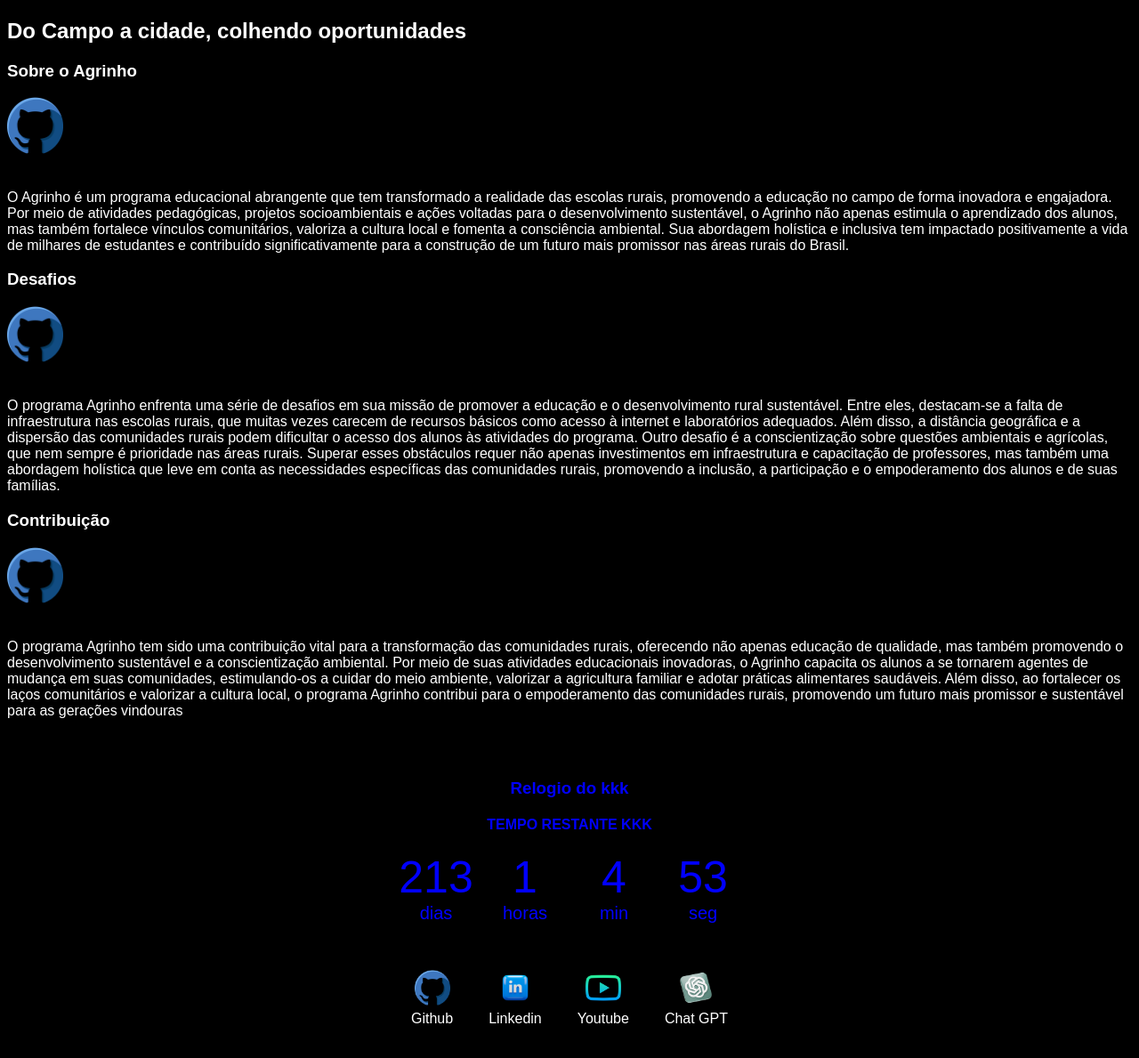
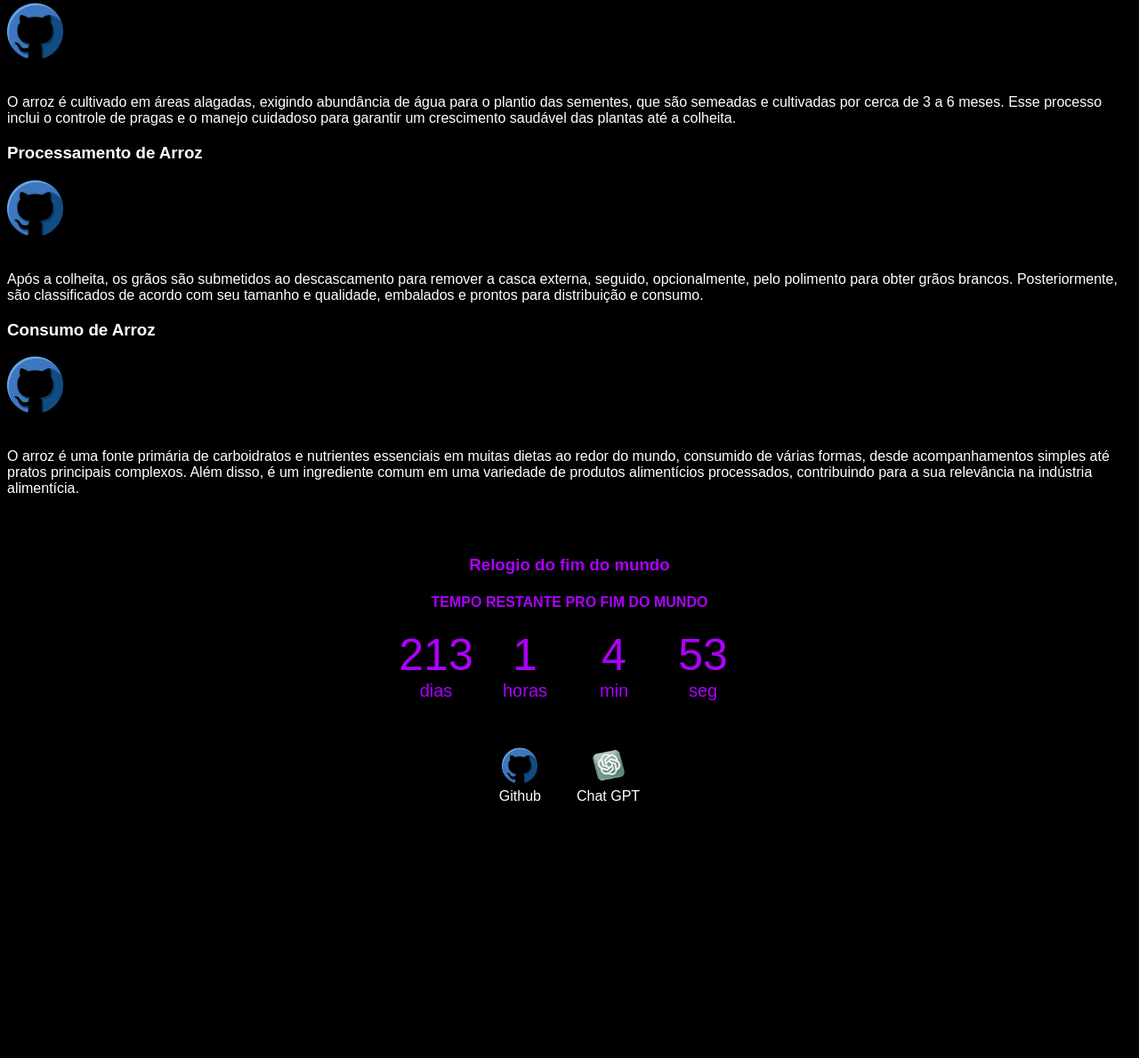
Before and after one commit to Felipehacker/agrinho, a plain HTML site: page index.html in a window 1280 px wide. Shown: the part 1103-2292 px from the top of the page at 89% size. After the commit the page ends 2051 px from the top, so only its background shows below. Drawn offline with Linux system fonts and the light colour scheme.

Commit message:
Add files via upload

```diff
--- a/index.html
+++ b/index.html
@@ -55,7 +55,7 @@
 
         <header>
             <div class="center">
-                <img src="ras.png"></img>
+                <img src="ras.jpg"></img>
             </div>
             <h1>Agrinho</h1>
             <h2>Do Campo a cidade, colhendo oportunidades</h2>
@@ -63,35 +63,35 @@
 
         <main>
             <section>
-                <h3>Sobre o Agrinho</h3>
+                <h3>Cultivo de Arroz</h3>
                 <p>
                     <img src="github.png" height="8%" width="5%"></a>
                     <br><br><br>
-                    O Agrinho é um programa educacional abrangente que tem transformado a realidade das escolas rurais, promovendo a educação no campo de forma inovadora e engajadora. Por meio de atividades pedagógicas, projetos socioambientais e ações voltadas para o desenvolvimento sustentável, o Agrinho não apenas estimula o aprendizado dos alunos, mas também fortalece vínculos comunitários, valoriza a cultura local e fomenta a consciência ambiental. Sua abordagem holística e inclusiva tem impactado positivamente a vida de milhares de estudantes e contribuído significativamente para a construção de um futuro mais promissor nas áreas rurais do Brasil.
+                    O arroz é cultivado em áreas alagadas, exigindo abundância de água para o plantio das sementes, que são semeadas e cultivadas por cerca de 3 a 6 meses. Esse processo inclui o controle de pragas e o manejo cuidadoso para garantir um crescimento saudável das plantas até a colheita.
                 </p>
             </section>
             <section>
-                <h3>Desafios</h3>
+                <h3>Processamento de Arroz</h3>
                 <p>
                     <img src="github.png" height="8%" width="5%"></a>
                     <br><br><br>
-                    O programa Agrinho enfrenta uma série de desafios em sua missão de promover a educação e o desenvolvimento rural sustentável. Entre eles, destacam-se a falta de infraestrutura nas escolas rurais, que muitas vezes carecem de recursos básicos como acesso à internet e laboratórios adequados. Além disso, a distância geográfica e a dispersão das comunidades rurais podem dificultar o acesso dos alunos às atividades do programa. Outro desafio é a conscientização sobre questões ambientais e agrícolas, que nem sempre é prioridade nas áreas rurais. Superar esses obstáculos requer não apenas investimentos em infraestrutura e capacitação de professores, mas também uma abordagem holística que leve em conta as necessidades específicas das comunidades rurais, promovendo a inclusão, a participação e o empoderamento dos alunos e de suas famílias.
+                    Após a colheita, os grãos são submetidos ao descascamento para remover a casca externa, seguido, opcionalmente, pelo polimento para obter grãos brancos. Posteriormente, são classificados de acordo com seu tamanho e qualidade, embalados e prontos para distribuição e consumo.
             </section>
             <section>
-                <h3>Contribuição</h3>
+                <h3>Consumo de Arroz</h3>
                 <p>
                     <img src="github.png" height="8%" width="5%"></a>
                     <br><br><br>
-                    O programa Agrinho tem sido uma contribuição vital para a transformação das comunidades rurais, oferecendo não apenas educação de qualidade, mas também promovendo o desenvolvimento sustentável e a conscientização ambiental. Por meio de suas atividades educacionais inovadoras, o Agrinho capacita os alunos a se tornarem agentes de mudança em suas comunidades, estimulando-os a cuidar do meio ambiente, valorizar a agricultura familiar e adotar práticas alimentares saudáveis. Além disso, ao fortalecer os laços comunitários e valorizar a cultura local, o programa Agrinho contribui para o empoderamento das comunidades rurais, promovendo um futuro mais promissor e sustentável para as gerações vindouras
+                    O arroz é uma fonte primária de carboidratos e nutrientes essenciais em muitas dietas ao redor do mundo, consumido de várias formas, desde acompanhamentos simples até pratos principais complexos. Além disso, é um ingrediente comum em uma variedade de produtos alimentícios processados, contribuindo para a sua relevância na indústria alimentícia.
                 </p>
             </section>
             <div>
 
             <section  class="container relogio">
 
-                <div  class style="color:blue;"align="center"aba-conteudo ativo">
-                    <h3  class=aba-conteudo-titulo-principal">Relogio do kkk</h3>
-                    <h4  class="aba-conteudo-titulo-secundario">Tempo restante  kkk</h4>
+                <div  class style="color:rgb(174, 0, 255);"align="center"aba-conteudo ativo">
+                    <h3  class=aba-conteudo-titulo-principal">Relogio do fim do mundo</h3>
+                    <h4  class="aba-conteudo-titulo-secundario">Tempo restante pro fim do mundo</h4>
                     <div  class="contador">
                         <div  class="contador-digito">
                             <p  class="contador-digito-numero"  id="dias0">7</p>
@@ -115,17 +115,11 @@
         </main>
 
         <footer>
-            <a href="https://github.com/professor-rafael" target="_blank" rel="noopener noreferrer">
+            <a href="https://github.com/Felipehacker" target="_blank" rel="noopener noreferrer">
                 <img src="github.png"></img>
                 <p>Github</p>
             </a>
-            <a href="https://www.linkedin.com/in/rafael-assis-santos-3384b220a/?originalSubdomain=br" target="_blank" rel="noopener noreferrer">
-                <img src="linkedin.png"></img>
-                <p>Linkedin</p>
             </a>
-            <a href="https://www.youtube.com/channel/UCBRq6fO_-P6yPOVbC0yZVmQ" target="_blank" rel="noopener noreferrer">
-                <img src="youtube.png"></img>
-                <p>Youtube</p>
                 <a href="https://chatgpt.com/" target="_blank" rel="noopener noreferrer">
                     <img src="ia.png"></img>
                     <p>Chat GPT</p>
```
Also changed, not shown: contact.html (+1 -1 lines), contato.html (+1 -1 lines), project.html (+1 -1 lines), images.jpeg (added), ras.jpg (added).
